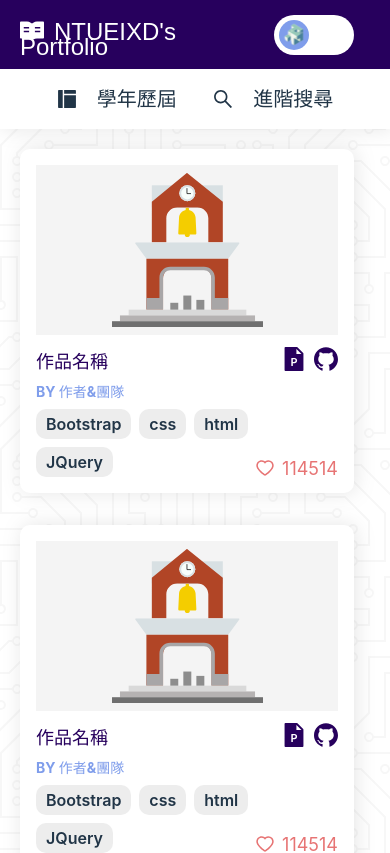
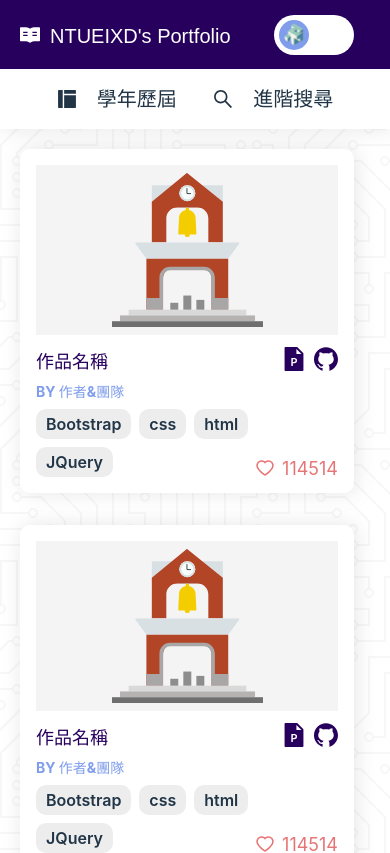
Before and after one commit to KtheBunny/NTUE_NTUT_portfolio, a React (Vite) app: page /portfolio/NTUE in a window 390 px wide. Shown: the top 853 px of the page. Built offline with nearby package versions, Linux system fonts and the light colour scheme; the HTML template or start-up script is replaced by a standard one.

Commit message:
在 html 增加 shrink-to-fit=no

```diff
--- a/index.html
+++ b/index.html
@@ -3,7 +3,7 @@
   <head>
     <meta charset="UTF-8" />
     <link rel="icon" type="image/svg" href="/vite.svg" />
-    <meta name="viewport" content="width=device-width, initial-scale=1.0" />
+    <meta name="viewport" content="width=device-width, initial-scale=1.0, shrink-to-fit=no" />
     <title>前端工程設計課程-學生作品展示</title>
   </head>
   <body>
--- a/src/App.css
+++ b/src/App.css
@@ -238,6 +238,12 @@
 .portbar-home-base {
   color: #ffffff;
   font-size: 24px;
+}
+
+@media screen and (max-width: 575px) {
+  .portbar-home-base {
+    font-size: 20px;
+  }
 }
 
 .portbar-home-icon {
```
Also changed, not shown: 1 other file (tests, documents, lock files or other folders).
